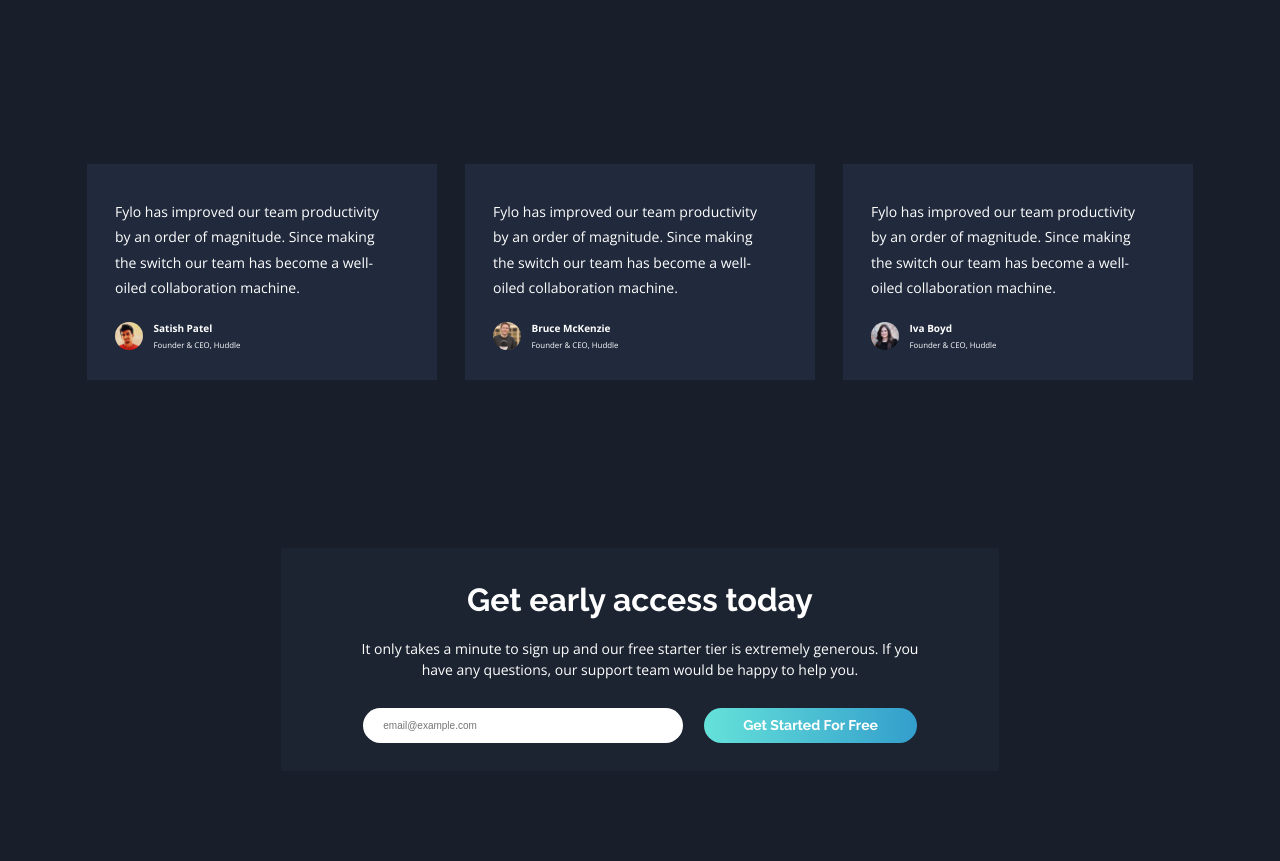
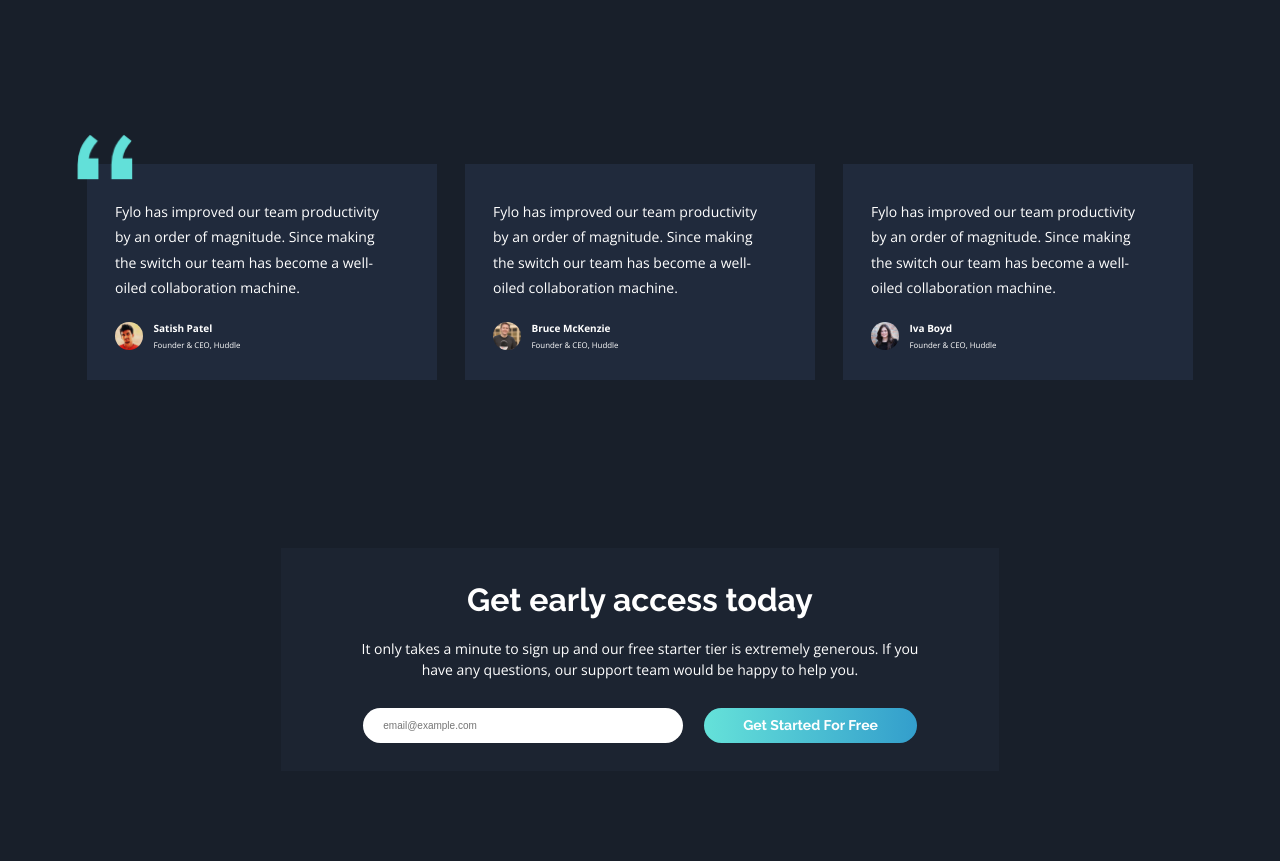
Before and after one commit to xaviguasch/fylo-dark-theme-landing-page-frontendmentor-challenge-prac, a plain HTML site: page index.html in a window 1280 px wide. Shown: the part 2180-3041 px from the top of the page. Drawn offline with nearby package versions, Linux system fonts and the light colour scheme.

Commit message:
added quote image to the quote card

```diff
--- a/index.html
+++ b/index.html
@@ -115,6 +115,8 @@
 
         <section class="section-cards">
           <div class="card">
+            <img src="./images/bg-quotes.png" alt="" class="card-quote-img" />
+
             <p class="text">
               Fylo has improved our team productivity by an order of magnitude. Since
               making the switch our team has become a well-oiled collaboration machine.
--- a/style.css
+++ b/style.css
@@ -326,6 +326,7 @@ body {
 }
 
 .card {
+  position: relative;
   margin-top: 2em;
   background-color: var(--clr-dark-blue-4);
   padding: 2em 2.5em 1.5em 1.5em;
@@ -334,6 +335,13 @@ body {
   flex-direction: column;
   justify-content: center;
   align-items: flex-start;
+}
+
+.card .card-quote-img {
+  position: absolute;
+  width: 1.75em;
+  top: -22px;
+  left: 10px;
 }
 
 .card .text {
@@ -606,6 +614,17 @@ body {
     max-width: 350px;
   }
 
+  .card:nth-of-type(1) {
+    z-index: 20;
+  }
+
+  .card .card-quote-img {
+    width: 4em;
+    top: -30px;
+    left: -10px;
+    z-index: 10;
+  }
+
   .section-cta {
     padding: 2em 2em;
     margin: 12em auto 0;
```
